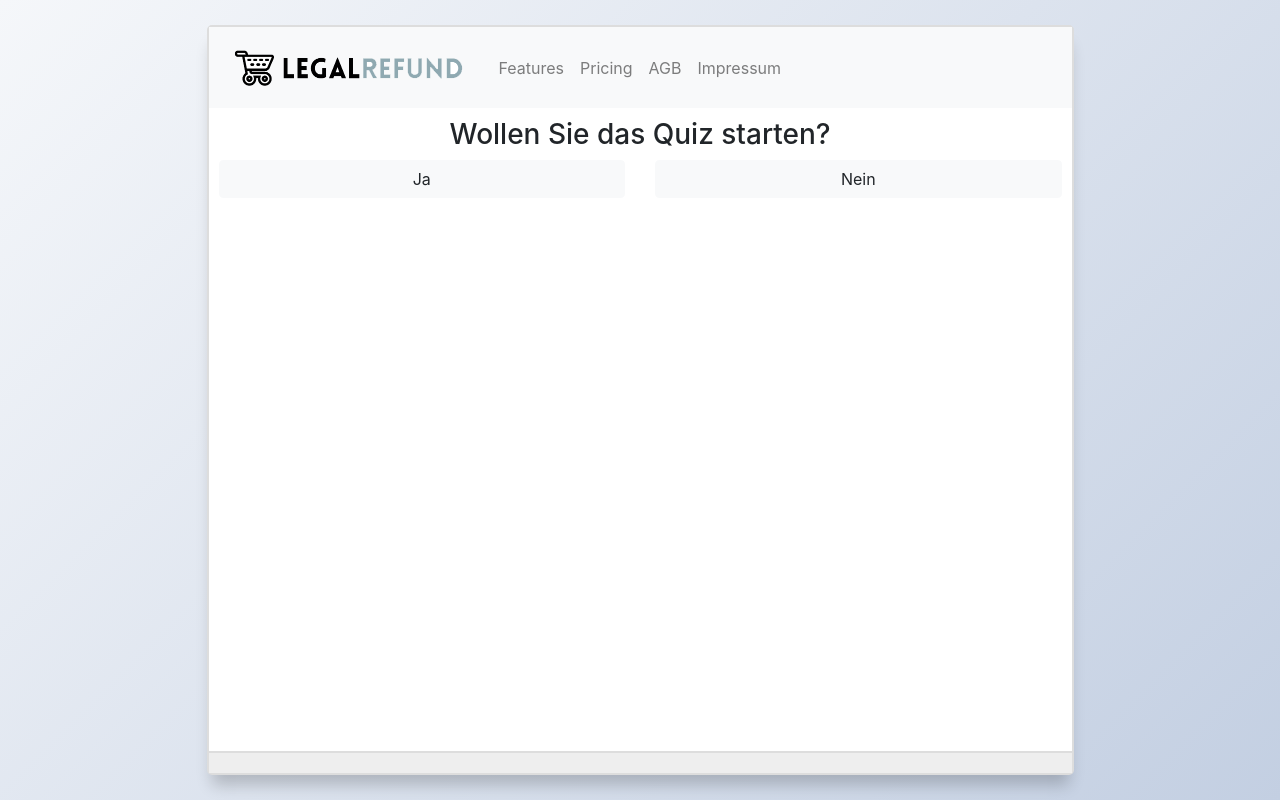
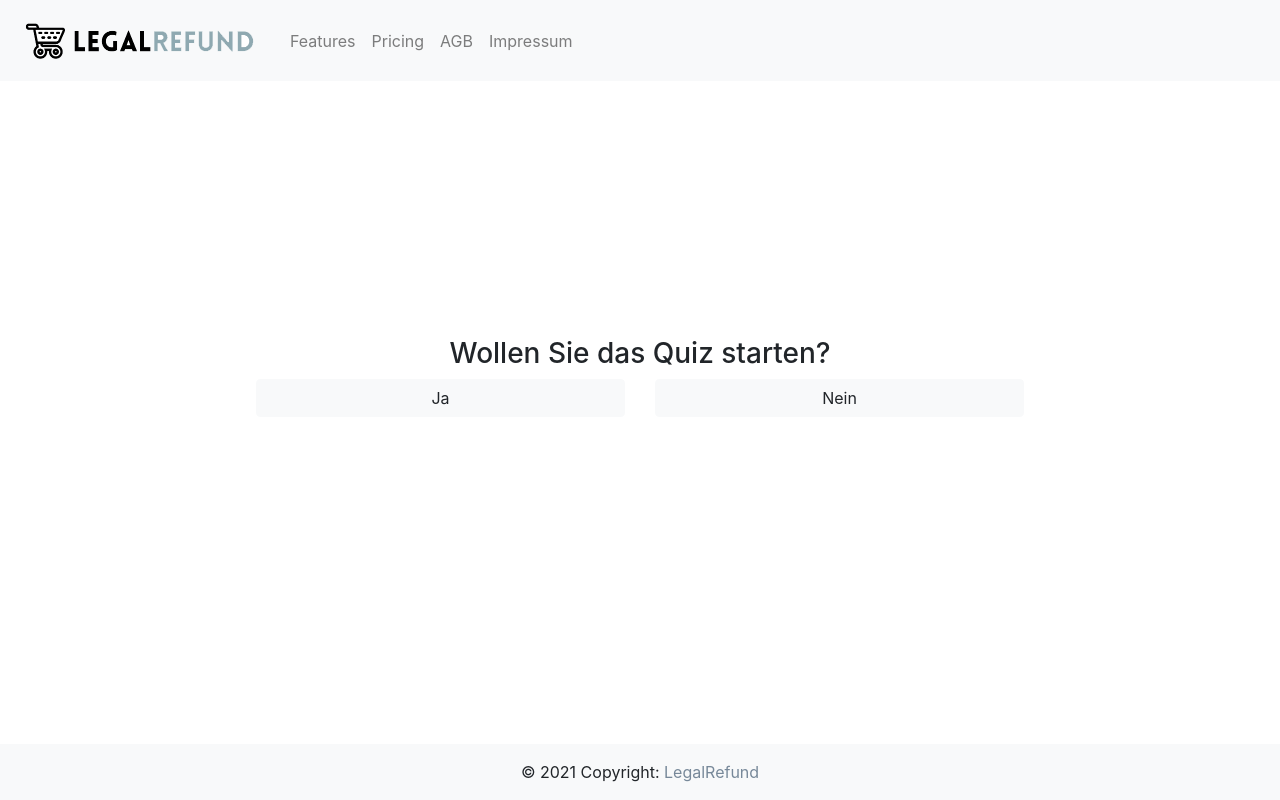
Before and after one commit to KRyTeX1337/LegalRefund, a Flask app: page / in a window 1280 px wide. Run offline with Flask 2, Linux system fonts and the light colour scheme; parts of the project's set-up code (start-up, migrations or seed data) failed here and were passed over; some libraries are stand-ins or nearby versions.

Commit message:
Impressum, AGB, Pricing and Features sites created. Frontend changed.

```diff
--- a/app.py
+++ b/app.py
@@ -17,12 +17,32 @@ def home():
     return render_template("index.html")
 
 
+@app.route("/features")
+def view_features():
+    return render_template("features.html", title="Features")
+
+
+@app.route("/pricing")
+def view_pricing():
+    return render_template("pricing.html", title="Pricing")
+
+
+@app.route("/agb")
+def view_agb():
+    return render_template("agb.html", title="AGB")
+
+
+@app.route("/impressum")
+def view_impressum():
+    return render_template("impressum.html", title="Impressum")
+
+
 @app.route("/getAnswer")
 def get_bot_response():
     #userInput = request.args.get('msg')
     #return str(main.get_response(userInput))
     answers = main.formatRequest(request.args.get('msg'))
-    return str(main.get_response(answers))
+    return json.dumps(main.get_response(answers))
 
 @app.route("/getQuestions")
 def get_questions():
--- a/static/styles/style.css
+++ b/static/styles/style.css
@@ -1,13 +1,4 @@
-:root {
-  --body-bg: linear-gradient(135deg, #f5f7fa 0%, #c3cfe2 100%);
-  --msger-bg: #fff;
-  --border: 2px solid #ddd;
-  --left-msg-bg: #ececec;
-  --right-msg-bg: #579ffb;
-}
-
 html {
-  box-sizing: border-box;
 }
 
 *,
@@ -15,16 +6,20 @@ html {
 *:after {
   margin: 0;
   padding: 0;
-  box-sizing: inherit;
+
 }
 
 body {
-  display: flex;
   justify-content: center;
   align-items: center;
-  height: 100vh;
-  background-image: var(--body-bg);
+  display: flex;
+  flex-direction: column;
+  min-height: 100vh;
   font-family: Helvetica, sans-serif;
+}
+
+.content {
+  margin-top: 2%;
 }
 
 .msger {
@@ -32,120 +27,18 @@ body {
   flex-flow: column wrap;
   justify-content: space-between;
   width: 100%;
-  max-width: 867px;
-  margin: 25px 10px;
-  height: calc(100% - 50px);
-  border: var(--border);
-  border-radius: 5px;
-  background: var(--msger-bg);
-  box-shadow: 0 15px 15px -5px rgba(0, 0, 0, 0.2);
+  height: 100%;
 }
 
-.msger-header {
-  /* display: flex; */
-  font-size: medium;
-  justify-content: space-between;
-  padding: 10px;
-  text-align: center;
-  border-bottom: var(--border);
-  background: #eee;
-  color: #666;
+.msger-chat  {
+  margin: 20%;
 }
 
-.msger-chat {
-  flex: 1;
-  overflow-y: auto;
-  padding: 10px;
-}
-.msger-chat::-webkit-scrollbar {
-  width: 6px;
-}
-.msger-chat::-webkit-scrollbar-track {
-  background: #ddd;
-}
-.msger-chat::-webkit-scrollbar-thumb {
-  background: #bdbdbd;
-}
-.msg {
-  display: flex;
-  align-items: flex-end;
-  margin-bottom: 10px;
+.page-footer {
+  margin-top: auto;
+  width: 100%;
 }
 
-.msg-img {
-  width: 50px;
-  height: 50px;
-  margin-right: 10px;
-  background: #ddd;
-  background-repeat: no-repeat;
-  background-position: center;
-  background-size: cover;
-  border-radius: 75%;
+.page-footer a {
+  color: lightslategrey;
 }
-.msg-bubble {
-  max-width: 450px;
-  padding: 15px;
-  border-radius: 15px;
-  background: var(--left-msg-bg);
-}
-.msg-info {
-  display: flex;
-  justify-content: space-between;
-  align-items: center;
-  margin-bottom: 10px;
-}
-.msg-info-name {
-  margin-right: 10px;
-  font-weight: bold;
-}
-.msg-info-time {
-  font-size: 0.85em;
-}
-
-.left-msg .msg-bubble {
-  border-bottom-left-radius: 0;
-}
-
-.right-msg {
-  flex-direction: row-reverse;
-}
-.right-msg .msg-bubble {
-  background: var(--right-msg-bg);
-  color: #fff;
-  border-bottom-right-radius: 0;
-}
-.right-msg .msg-img {
-  margin: 0 0 0 10px;
-}
-
-.msger-inputarea {
-  display: flex;
-  padding: 10px;
-  border-top: var(--border);
-  background: #eee;
-}
-.msger-inputarea * {
-  padding: 10px;
-  border: none;
-  border-radius: 3px;
-  font-size: 1em;
-}
-.msger-input {
-  flex: 1;
-  background: #ddd;
-}
-.msger-send-btn {
-  margin-left: 10px;
-  background: rgb(0, 196, 65);
-  color: #fff;
-  font-weight: bold;
-  cursor: pointer;
-  transition: background 0.23s;
-}
-.msger-send-btn:hover {
-  background: rgb(0, 180, 50);
-}
-
-.msger-chat {
-  background-color: white;
-}
--- a/templates/impressum.html
+++ b/templates/impressum.html
@@ -39,7 +39,6 @@
     </nav>
 </section>
 
-
 <div class="container content">
     <h3>Impressum (gem §5 ECG):</h3>
     <br></br>
@@ -52,7 +51,6 @@
         <b>Umsatzsteuer-Identifikationsnummer:</b> ATU12345678
     </p>
 </div>
-
 </body>
 
 <!-- Footer -->
--- a/templates/index.html
+++ b/templates/index.html
@@ -154,12 +154,13 @@
                     let divColOne = document.createElement("div");
                     divColOne.className = "col";
                     let buttonYes = document.createElement("button");
+                    let buttonNo = document.createElement("button");
                     buttonYes.type = "button";
                     buttonYes.className = "btn btn-light w-100";
-                    buttonYes.setAttribute("href","#carouselExampleControls");
-                    buttonYes.setAttribute("role","button");
-                    buttonYes.setAttribute("data-slide","next");
-                    buttonYes.setAttribute("id","yes");
+                    buttonYes.setAttribute("href", "#carouselExampleControls");
+                    buttonYes.setAttribute("role", "button");
+                    //buttonYes.setAttribute("data-slide","next");
+                    buttonYes.setAttribute("id", "yes");
                     buttonYes.innerText = questionObject.right;
                     //TODO: Assign onclick event handler
                     buttonYes.addEventListener("click", function () {
@@ -172,7 +173,6 @@
                     divRow.appendChild(divColOne);
                     let divColTwo = document.createElement("div");
                     divColTwo.className = "col";
-                    let buttonNo = document.createElement("button");
                     buttonNo.type = "button";
                     buttonNo.className = "btn btn-light w-100";
                     buttonNo.setAttribute("href", "#carouselExampleControls");
@@ -225,7 +225,11 @@
                 result.className = "text-center";
                 result.setAttribute("id", "result");
                 result.hidden = true;
+                let lawEnd = document.createElement("h3");
+                lawEnd.className = "text-center";
+                lawEnd.setAttribute("id", "lawEnd");
                 endCarousel.append(result)
+                endCarousel.append(lawEnd)
                 start.appendChild(endCarousel);
             }
         })
@@ -248,7 +252,9 @@
                 document.getElementById("result").hidden = false;
                 document.getElementById("law"+index).innerText = result.law
                 document.getElementById("next"+index).disabled = false;
+                document.getElementById("lawEnd").innerText = result.law;
             } else {
+                document.getElementById("lawEnd").hidden = true;
                 document.getElementById("result").innerText = result.law;
                 document.getElementById("result").hidden = false;
                 $('#carouselExampleControls div').removeClass('active');
@@ -268,6 +274,17 @@
 
 </body>
 
+<!-- Footer -->
+<footer class="page-footer bg-light font-small">
+
+  <!-- Copyright -->
+  <div class="footer-copyright text-center py-3">© 2021 Copyright:
+    <a href="{{ url_for('view_impressum') }}">LegalRefund</a>
+  </div>
+  <!-- Copyright -->
+
+</footer>
+<!-- Footer -->
 
 <script src="https://cdnjs.cloudflare.com/ajax/libs/popper.js/1.14.7/umd/popper.min.js"
         integrity="sha384-UO2eT0CpHqdSJQ6hJty5KVphtPhzWj9WO1clHTMGa3JDZwrnQq4sF86dIHNDz0W1"
```
Also changed, not shown: templates/agb.html (+9 -2 lines), templates/features.html (+18 -3 lines), templates/pricing.html (+9 -2 lines).
